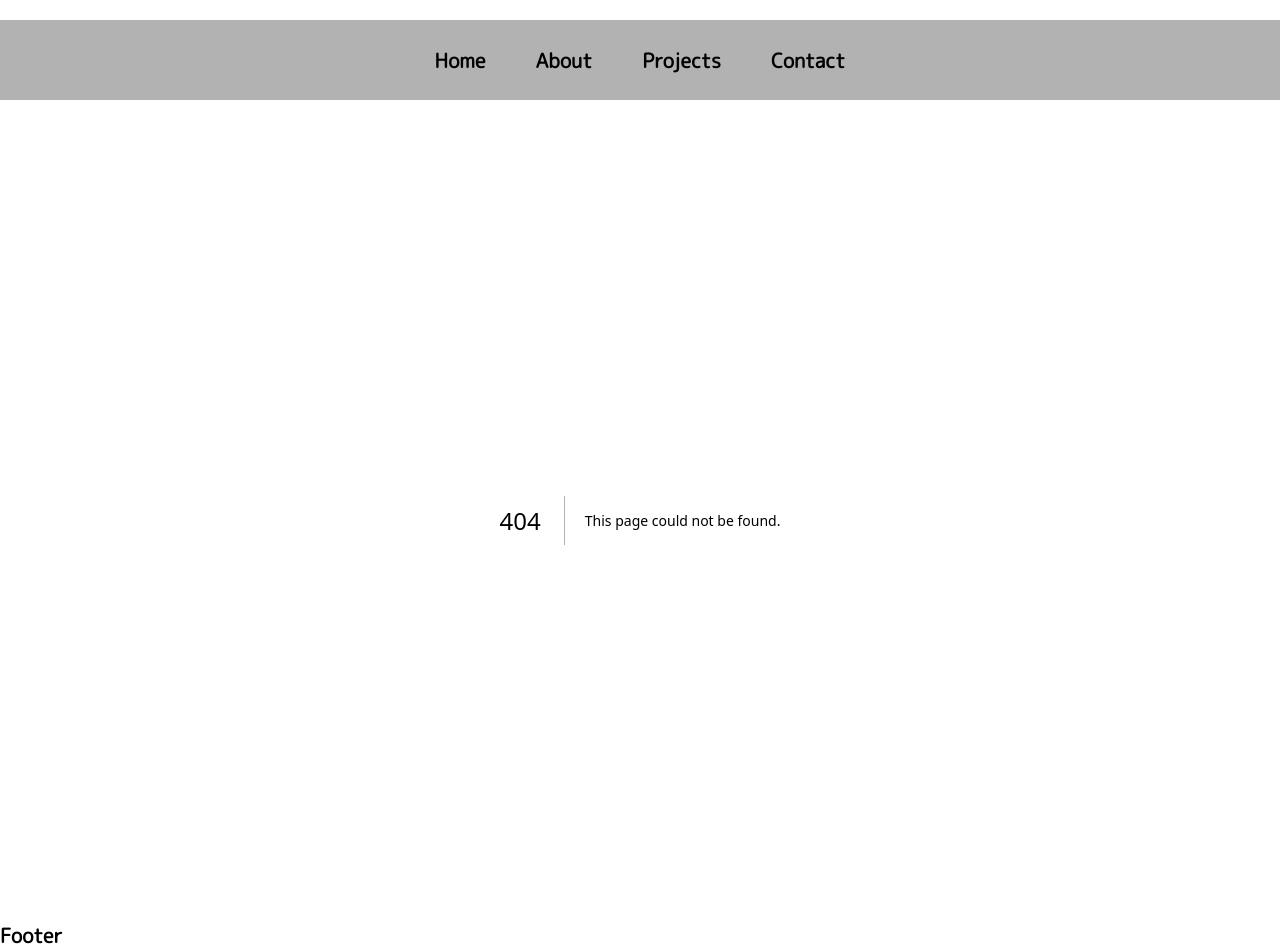
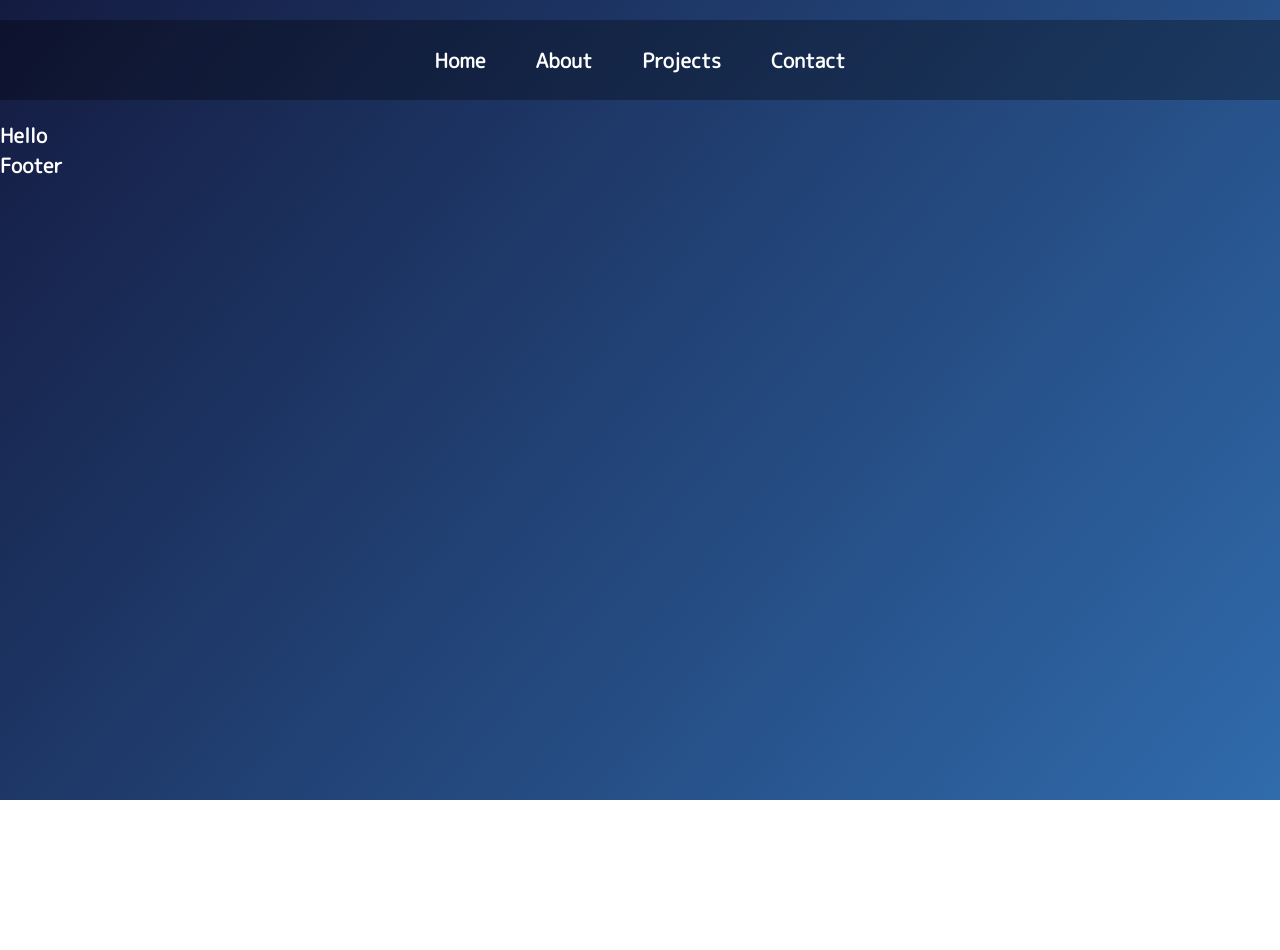
Before and after one commit to devzeld/zeld, a Next.js app: page /projects in a window 1280 px wide. Before the commit this address had no page. After the commit the page ends 800 px from the top, so only its background shows below. Built offline with nearby package versions, Linux system fonts and the light colour scheme.

Commit message:
Rimosso il componente Project e creati i file per la pagina e il layout dei progetti; aggiornato il link nel header

```diff
--- a/app/project/page.tsx
+++ /dev/null
@@ -1,5 +0,0 @@
-export function Project() {
-    return (
-        <div></div>
-    );
-};
--- /dev/null
+++ b/app/projects/page.tsx
@@ -0,0 +1,5 @@
+export default function Projects() {
+    return (
+        <div>Hello</div>
+    );
+};
--- a/components/header.tsx
+++ b/components/header.tsx
@@ -13,7 +13,7 @@ export default function Header() {
                         <Link href='/about'>About</Link>
                     </li>
                     <li >
-                        <Link href='/project'>Projects</Link>
+                        <Link href='/projects'>Projects</Link>
                     </li>
                     <li >
                         <Link href='/contact'>Contact</Link>
```
Also changed, not shown: app/projects/layout.tsx (renamed from app/project/layout.tsx).
